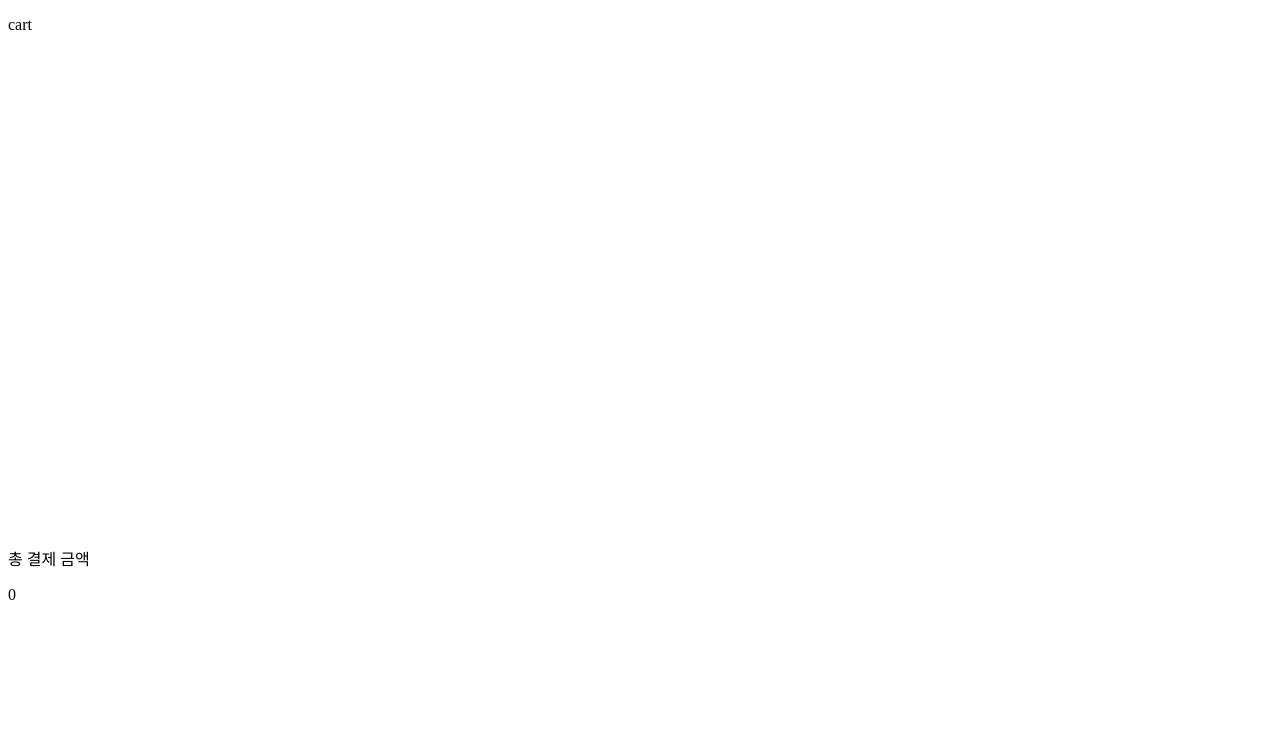
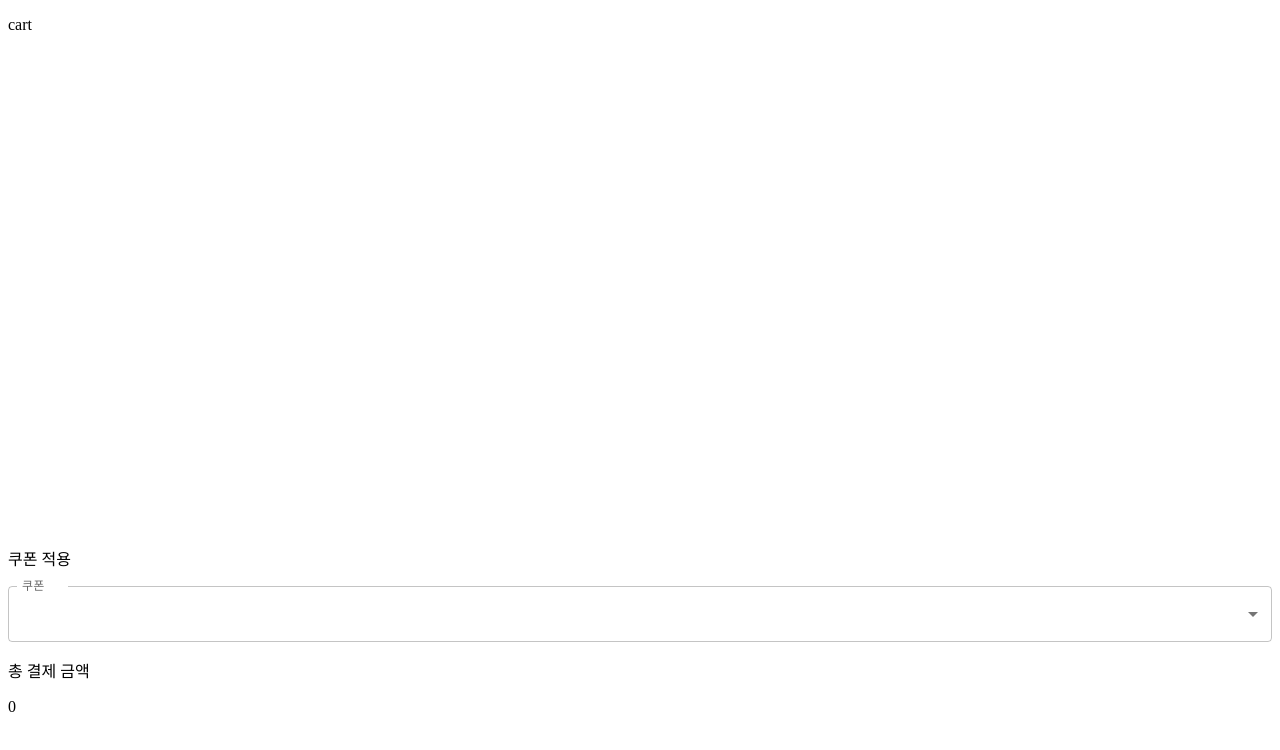
Before and after one commit to hxunz/simple-mall, a Next.js app: page /cart in a window 1280 px wide. Shown: the top 750 px of the page. Built offline with nearby package versions, Linux system fonts and the light colour scheme.

Commit message:
쿠폰 목록을 장바구니 페이지에서 보이게하라

```diff
--- a/src/components/cart/Cart.tsx
+++ b/src/components/cart/Cart.tsx
@@ -1,9 +1,8 @@
 import styled from '@emotion/styled';
 import { Box, FormControl, InputLabel, MenuItem, Select } from '@mui/material';
-import { useAppDispatch, useAppSelector } from 'hooks';
+import { useAppSelector } from 'hooks';
 import { productItems } from 'productItem';
 import { useState } from 'react';
-import { loadCoupons } from 'redux/productsSlice';
 import CartItem from './cartItem';
 
 const Cart = () => {
@@ -32,6 +31,20 @@ const Cart = () => {
           />
         ))}
       </Wrapper>
+      <p>쿠폰 적용</p>
+      <FormControl fullWidth>
+        <InputLabel>쿠폰</InputLabel>
+        <Select
+          value={coupons}
+          label="coupon"
+        >
+          {coupons.map(({
+            title
+          }) => (
+            <MenuItem key={title}>{title}</MenuItem>
+          ))}
+        </Select>
+      </FormControl>
       <p>총 결제 금액</p>
       <p>{totalPrice}</p>
     </>
@@ -44,6 +57,4 @@ const Wrapper = styled(Box)`
   min-height: 30rem;
 `;
 
-
-
 export default Cart;
--- a/src/pages/cart/index.tsx
+++ b/src/pages/cart/index.tsx
@@ -1,6 +1,16 @@
 import Cart from 'components/cart';
+import { useAppDispatch } from 'hooks';
+import { useEffect } from 'react';
+import { loadCoupons } from 'redux/productsSlice';
 
 const CartPage = () => {
+  const dispatch = useAppDispatch();
+
+  useEffect(() => {
+    // fetch coupon list API
+    dispatch(loadCoupons());
+  }, []);
+
   return (
     <Cart />
   )
```
